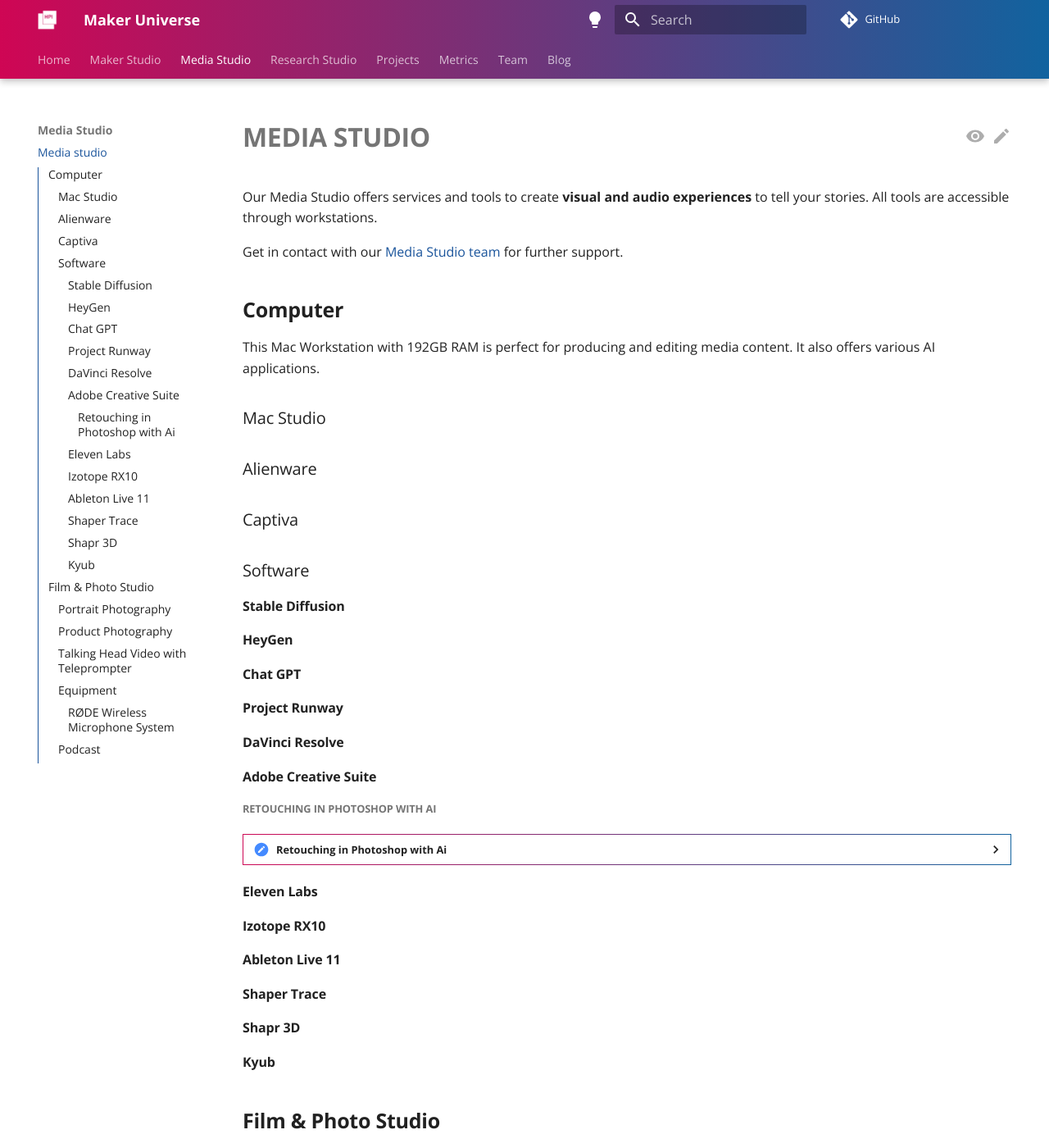
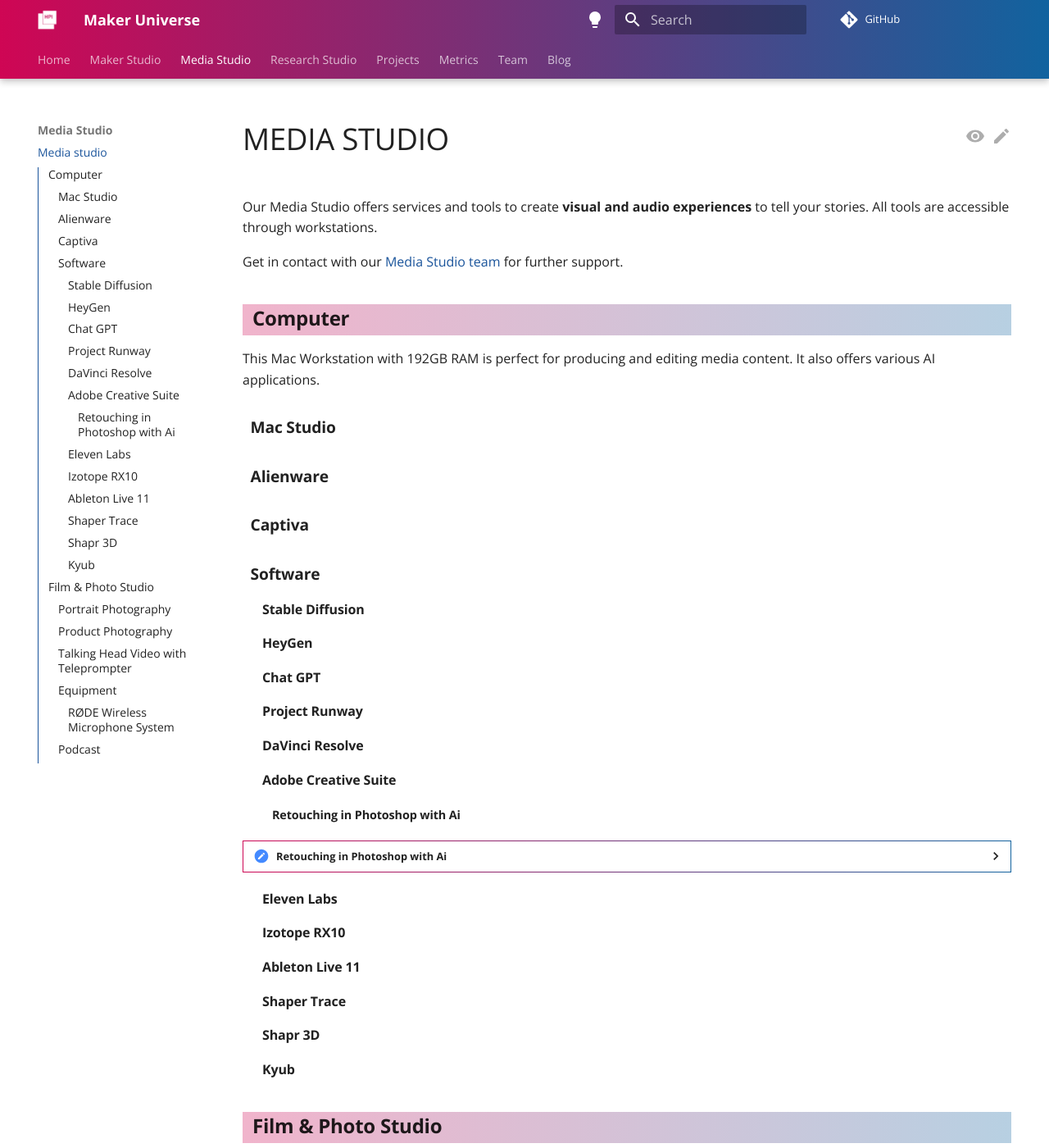
Before and after one commit to makeruniverse/docs, an MkDocs documentation site: the page built from docs/studios/media-studio.md, in a window 1280 px wide and 1400 px high. Shown: the whole window at 82% size. Built offline with MkDocs 1.6.1 and Material for MkDocs 9.7.7, drawn with Linux system fonts in a browser that asks for light colours; comment, search, counter and statistics services are not loaded.

Commit message:
Updated Headers

```diff
--- a/docs/mediaassets/style.css
+++ b/docs/mediaassets/style.css
@@ -1,10 +1,51 @@
 .md-typeset h1 {
-    font-weight: bolder;
-    text-transform: uppercase;
+  color:var(--md-default-fg-color);
+  font-size:2.3em;
+  font-weight:200;
+  line-height:1.3;
+  letter-spacing:-.01em;
+  margin:0 0 1.25em;
+  text-transform:uppercase;
  }
 
  .md-typeset h2 {
-    font-weight: bold;
+  font-weight:700;
+  font-size:1.5em;
+  line-height:1.4;
+  letter-spacing:-.01em;
+  text-indent: .5em;
+  background-image: linear-gradient(to right, rgba(207,6,84,0.3), rgba(17,99,159,0.3));
+  margin:1.6em 0 .64em;
+  padding: 0 0 .2em 0;
+ }
+ .md-typeset h3 {
+  font-size:1.2em;
+  font-weight:600;
+  letter-spacing:-.01em;
+  line-height:1.5;
+  text-indent: .5em;
+  margin:1.6em 0 .8em
+ }
+ .md-typeset h2+h3 {
+  margin-top:.8em
+ }
+ .md-typeset h4 {
+  font-weight:600;
+  font-size:1.0em;
+  letter-spacing:-.01em;
+  text-indent: 1.5em;
+  margin:1em 0
+ }
+ .md-typeset h5,
+ .md-typeset h6 {
+  color:var(--md-default-fg-color);
+  font-size:0.9em;
+  font-weight:600;
+  text-indent: 2.5em;
+  margin:1.25em 0
+ }
+ .md-typeset h5 {
+  text-transform:none;
  }
 
 .md-header {
```
Lines whose indentation alone changed are shown as unchanged.
